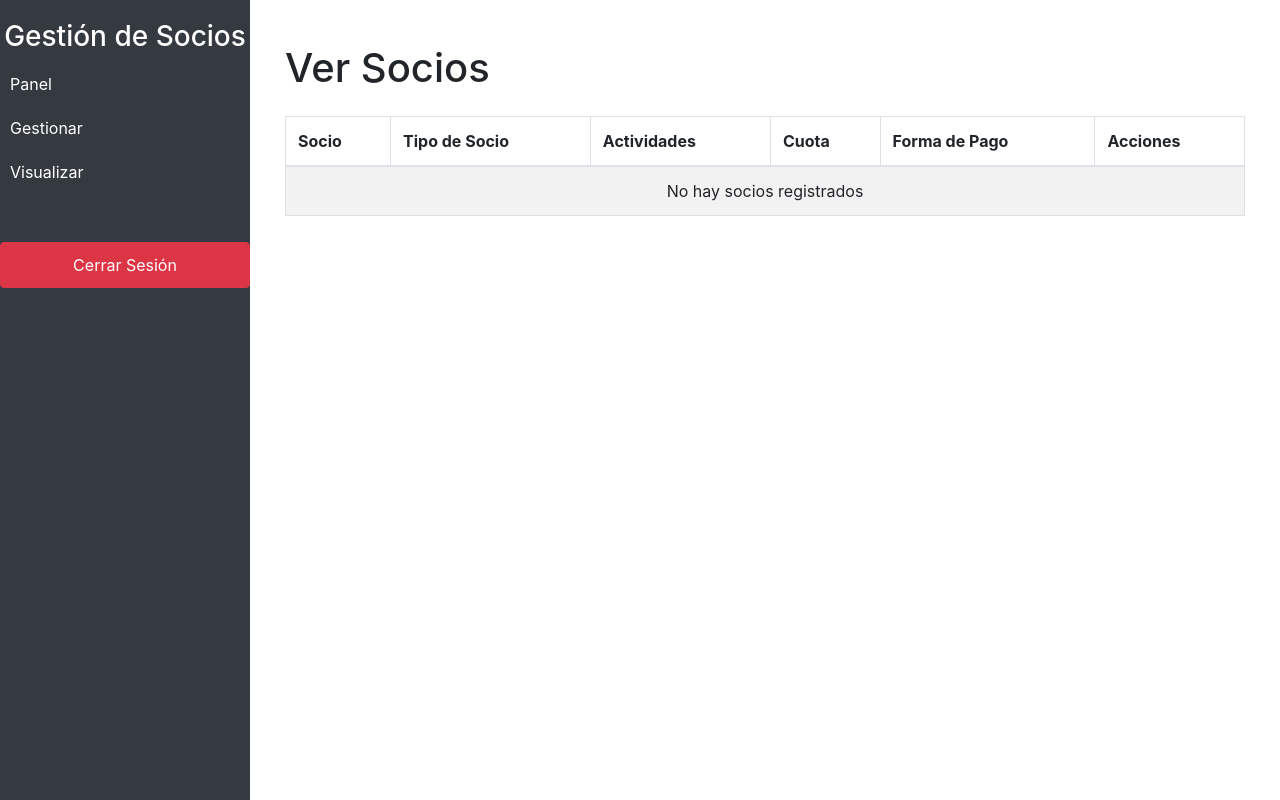
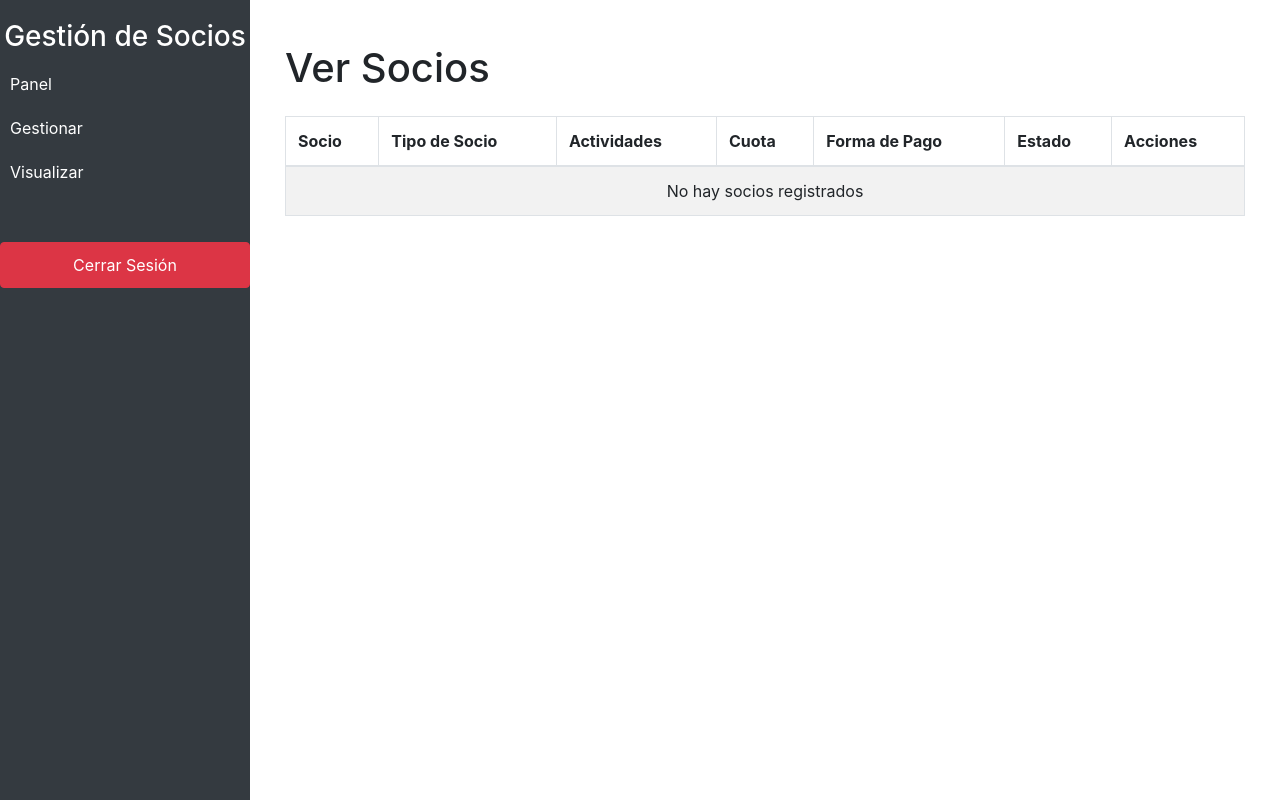
Before and after one commit to ZZA2025/Telefonos, a PHP site: page /ver_socios.php in a window 1280 px wide. Run offline with PHP 8.4, Linux system fonts and the light colour scheme; the visitor is signed in with stand-in values (Sample User, id 1); data that the repository does not hold is empty.

Commit message:
Add files via upload

```diff
--- a/ver_socios.php
+++ b/ver_socios.php
@@ -130,6 +130,7 @@ if ($result === FALSE) {
                             <th>Actividades</th>
                             <th>Cuota</th>
                             <th>Forma de Pago</th>
+                            <th>Estado</th>
                             <th>Acciones</th>
                         </tr>
                     </thead>
@@ -144,6 +145,7 @@ if ($result === FALSE) {
                                     <td class="<?php echo $row['estado_cuenta'] == 'Efectivo' ? 'status-efectivo' : ($row['estado_cuenta'] == 'Mercado Pago' ? 'status-mercado-pago' : 'status-no-pago'); ?>">
                                         <?php echo htmlspecialchars($row['estado_cuenta']); ?>
                                     </td>
+                                    <td><?php echo ''; ?></td> <!-- Columna Estado vacía por el momento -->
                                     <td>
                                         <a href="modificar_socio.php?id=<?php echo $row['id']; ?>" class="btn btn-warning btn-sm">Modificar</a>
                                         <a href="eliminar_socio.php?id=<?php echo $row['id']; ?>" class="btn btn-danger btn-sm">Eliminar</a>
@@ -152,7 +154,7 @@ if ($result === FALSE) {
                             <?php endwhile; ?>
                         <?php else: ?>
                             <tr>
-                                <td colspan="6" class="text-center">No hay socios registrados</td>
+                                <td colspan="7" class="text-center">No hay socios registrados</td>
                             </tr>
                         <?php endif; ?>
                     </tbody>
```
